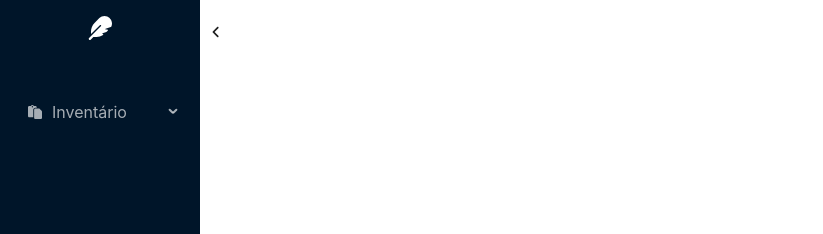
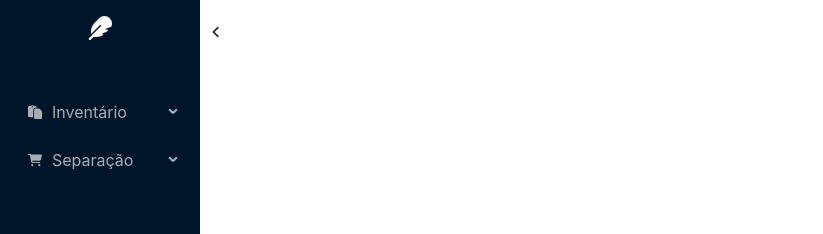
Before and after one commit to Rodrigofroes/ProjetoIndicadores-TecOp, a React (Vite) app: page / in a window 1280 px wide. Shown: the top 234 px of the page, without its empty margins (0-823 px from the left). Built offline with nearby package versions, Linux system fonts and the light colour scheme.

Commit message:
Feat: Adicionado novo menu na sidebar

```diff
--- a/src/components/MenuList.jsx
+++ b/src/components/MenuList.jsx
@@ -3,6 +3,8 @@ import { FaList } from "react-icons/fa6";
 import { FaChartSimple } from "react-icons/fa6";
 import { FaPaste } from "react-icons/fa6";
 import { Link } from 'react-router-dom'
+import { FaCartShopping } from "react-icons/fa6";
+import { FaFileSignature } from "react-icons/fa6";
 
 const MenuList = () => {
   return (
@@ -15,6 +17,11 @@ const MenuList = () => {
               <Link to="/lista">Listagem</Link>
             </Menu.Item>
         </Menu.SubMenu>
+        <Menu.SubMenu title="Separação" icon={<FaCartShopping/>}>
+          <Menu.Item key={"Ficha"} icon={<FaFileSignature/>}>
+            <Link>Relatório</Link>
+          </Menu.Item>
+        </Menu.SubMenu>
     </Menu>
 
   )
```
